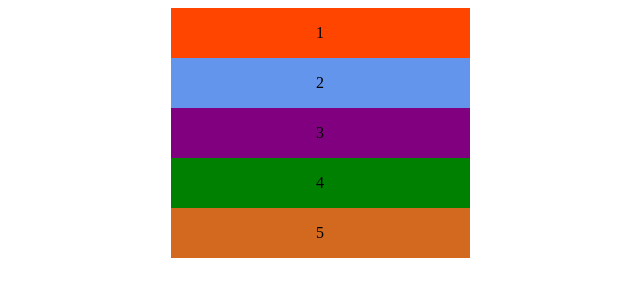
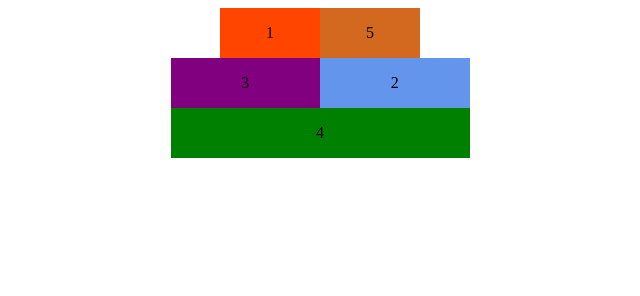
Before and after one commit to KovalcnukArtem/WebStudio-hw-15-2, a plain HTML site: page index.html in a window 1280 px wide. Shown: the whole page, without its empty margins (320-960 px from the left). Drawn offline with Linux system fonts and the light colour scheme.

Commit message:
Update index.html

```diff
--- a/index.html
+++ b/index.html
@@ -7,12 +7,12 @@
     <link rel="stylesheet" href="./css/style.css">
 </head>
 <body>
-    <div class="holder">
+<div class="holder flex-item">
     <div class="item item-1">1</div>
     <div class="item item-2">2</div>
     <div class="item item-3">3</div>
     <div class="item item-4">4</div>
     <div class="item item-5">5</div>
-    </div>
+</div>
 </body>
 </html>
```
